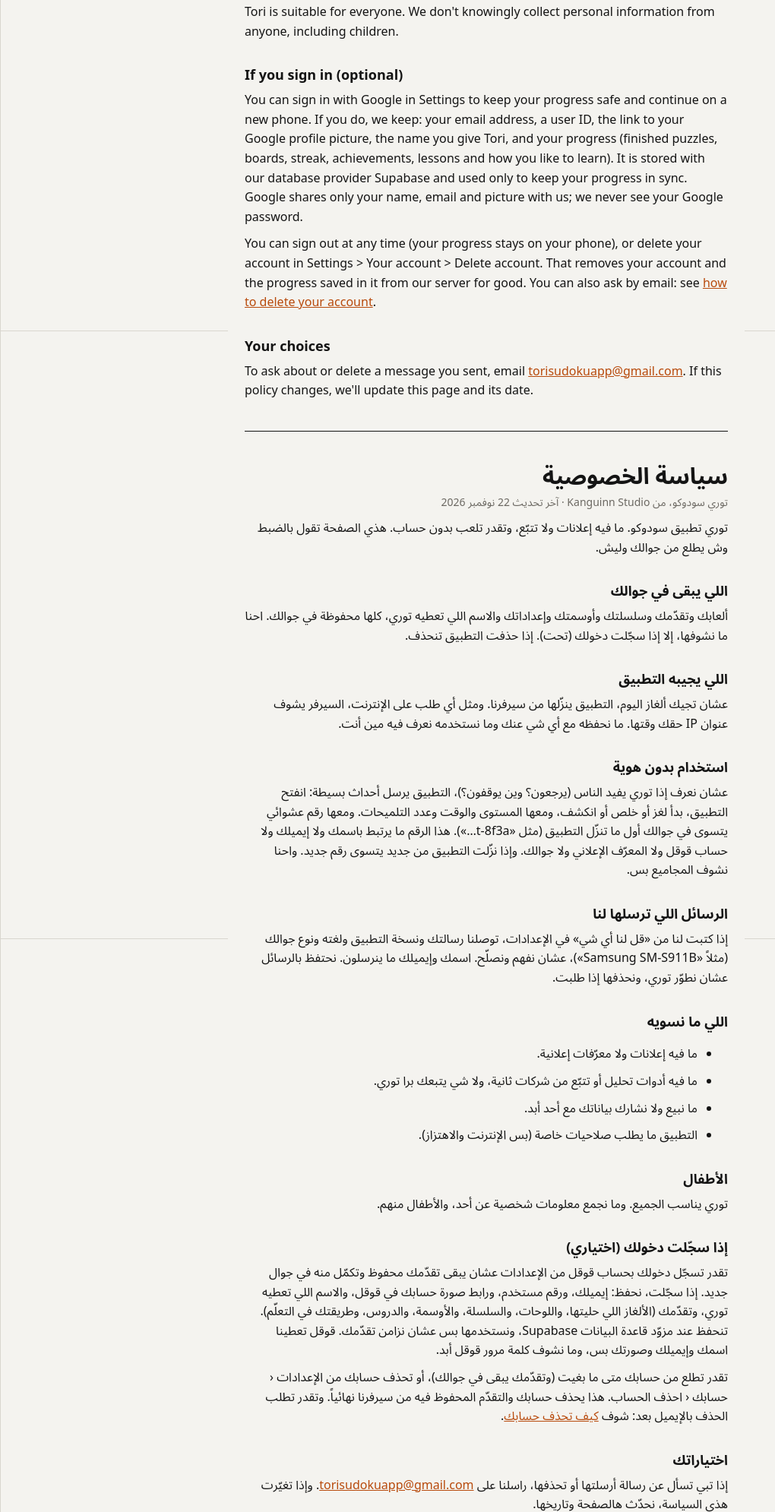
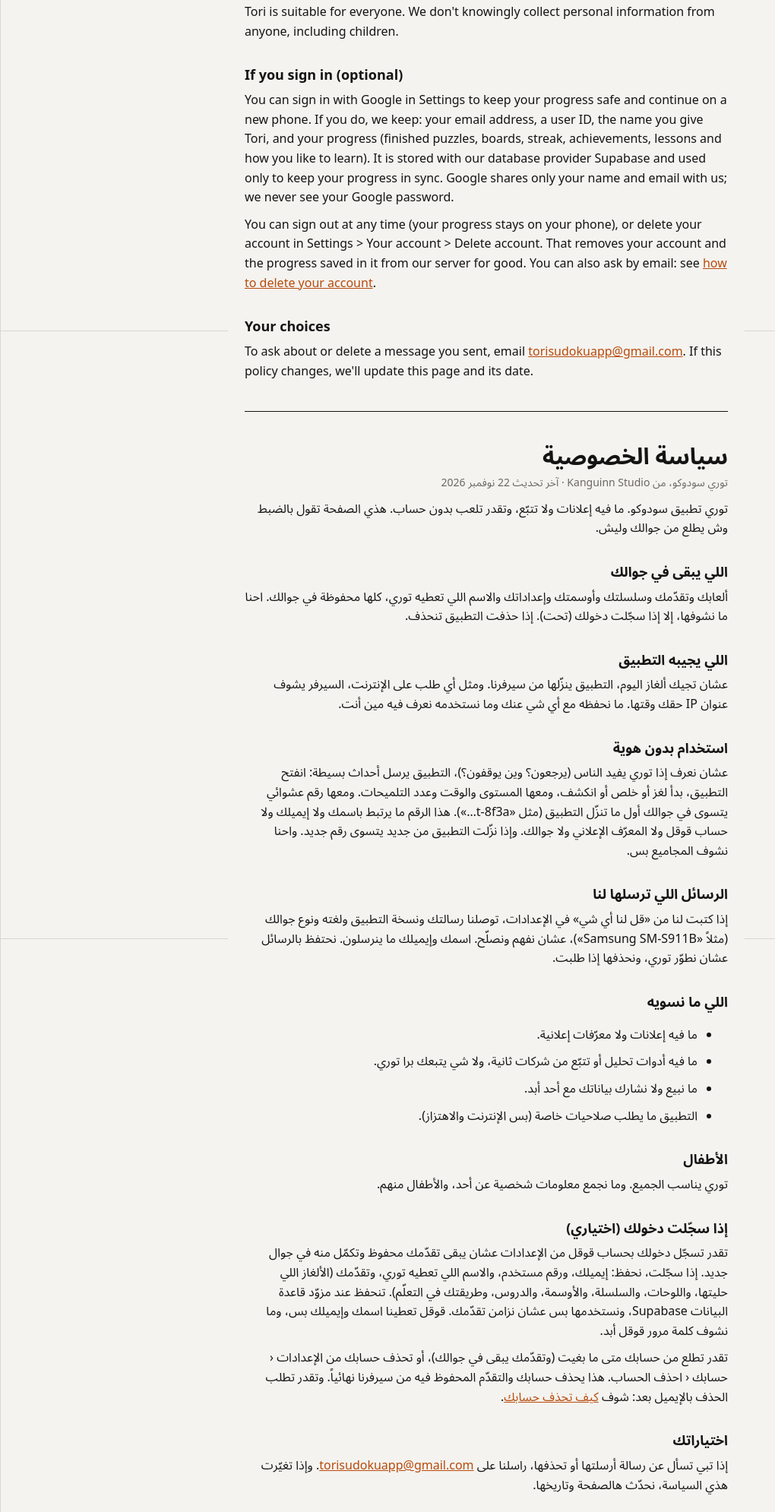
Before and after one commit to kanguinnstudio/tori, a plain HTML site: page privacy/index.html in a window 1280 px wide. Shown: the part 1165-3155 px from the top of the page at 76% size, without its empty margins (0-1020 px from the left). Drawn offline with Linux system fonts and the light colour scheme.

Commit message:
No profile picture
Co-Authored-By: Claude Opus 5.5 <noreply@anthropic.com>
Claude-Session: https://claude.ai/code/session_01R1JuiAU9jTYQsCLwDkwqpr

```diff
--- a/privacy/index.html
+++ b/privacy/index.html
@@ -30,7 +30,7 @@
 <p>Tori is suitable for everyone. We don't knowingly collect personal information from anyone, including children.</p>
 
 <h2>If you sign in (optional)</h2>
-<p>You can sign in with Google in Settings to keep your progress safe and continue on a new phone. If you do, we keep: your email address, a user ID, the link to your Google profile picture, the name you give Tori, and your progress (finished puzzles, boards, streak, achievements, lessons and how you like to learn). It is stored with our database provider Supabase and used only to keep your progress in sync. Google shares only your name, email and picture with us; we never see your Google password.</p>
+<p>You can sign in with Google in Settings to keep your progress safe and continue on a new phone. If you do, we keep: your email address, a user ID, the name you give Tori, and your progress (finished puzzles, boards, streak, achievements, lessons and how you like to learn). It is stored with our database provider Supabase and used only to keep your progress in sync. Google shares only your name and email with us; we never see your Google password.</p>
 <p>You can sign out at any time (your progress stays on your phone), or delete your account in Settings &gt; Your account &gt; Delete account. That removes your account and the progress saved in it from our server for good. You can also ask by email: see <a href="../delete-account/">how to delete your account</a>.</p>
 
 <h2>Your choices</h2>
@@ -68,7 +68,7 @@
 <p>توري يناسب الجميع. وما نجمع معلومات شخصية عن أحد، والأطفال منهم.</p>
 
 <h2>إذا سجّلت دخولك (اختياري)</h2>
-<p>تقدر تسجّل دخولك بحساب قوقل من الإعدادات عشان يبقى تقدّمك محفوظ وتكمّل منه في جوال جديد. إذا سجّلت، نحفظ: إيميلك، ورقم مستخدم، ورابط صورة حسابك في قوقل، والاسم اللي تعطيه توري، وتقدّمك (الألغاز اللي حليتها، واللوحات، والسلسلة، والأوسمة، والدروس، وطريقتك في التعلّم). تنحفظ عند مزوّد قاعدة البيانات Supabase، ونستخدمها بس عشان نزامن تقدّمك. قوقل تعطينا اسمك وإيميلك وصورتك بس، وما نشوف كلمة مرور قوقل أبد.</p>
+<p>تقدر تسجّل دخولك بحساب قوقل من الإعدادات عشان يبقى تقدّمك محفوظ وتكمّل منه في جوال جديد. إذا سجّلت، نحفظ: إيميلك، ورقم مستخدم، والاسم اللي تعطيه توري، وتقدّمك (الألغاز اللي حليتها، واللوحات، والسلسلة، والأوسمة، والدروس، وطريقتك في التعلّم). تنحفظ عند مزوّد قاعدة البيانات Supabase، ونستخدمها بس عشان نزامن تقدّمك. قوقل تعطينا اسمك وإيميلك بس، وما نشوف كلمة مرور قوقل أبد.</p>
 <p>تقدر تطلع من حسابك متى ما بغيت (وتقدّمك يبقى في جوالك)، أو تحذف حسابك من الإعدادات ‹ حسابك ‹ احذف الحساب. هذا يحذف حسابك والتقدّم المحفوظ فيه من سيرفرنا نهائياً. وتقدر تطلب الحذف بالإيميل بعد: شوف <a href="../delete-account/#ar">كيف تحذف حسابك</a>.</p>
 
 <h2>اختياراتك</h2>
```
Also changed, not shown: delete-account/index.html (+2 -2 lines).
